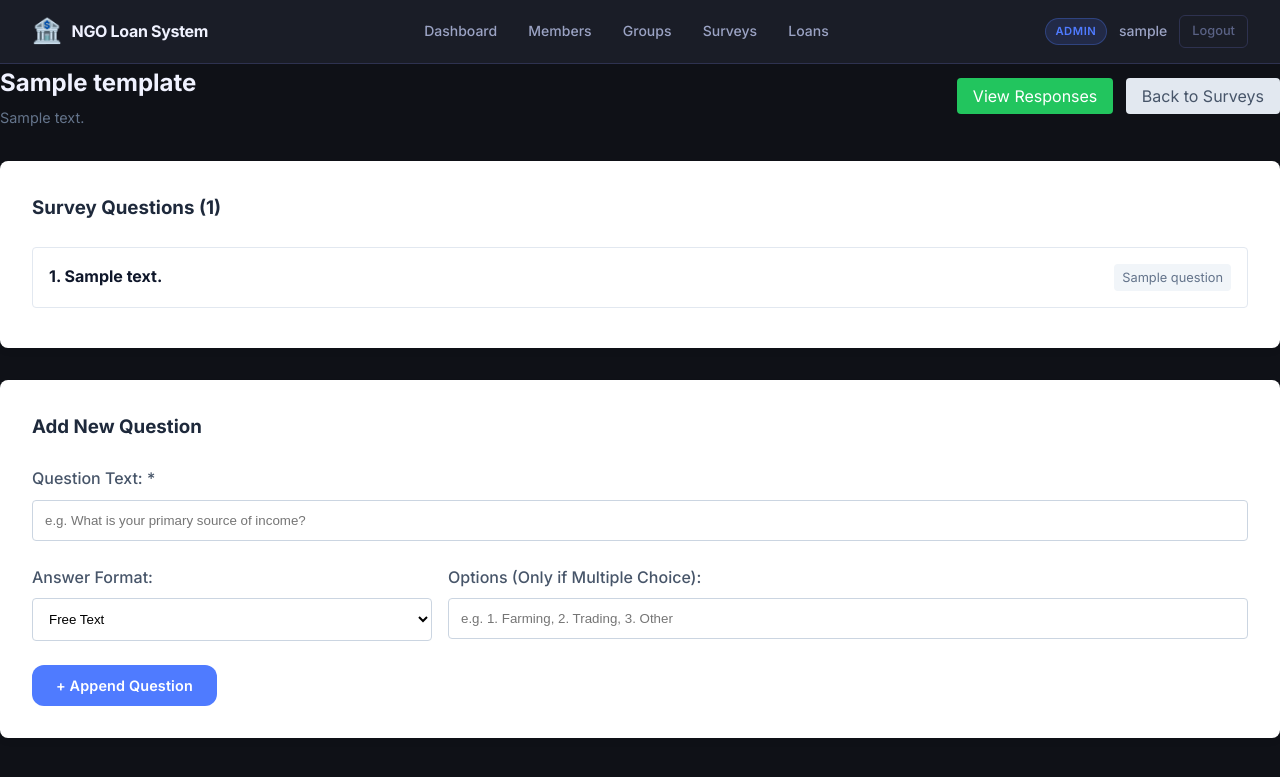
After one commit to markfranci/ngo-sms-loan-system, a Flask app: page /surveys/1 in a window 1280 px wide. The commit adds this page. Shown: the top 777 px of the page. Run offline with Flask 3, Linux system fonts and the light colour scheme; a user stored in the database is signed in; tables that the repository leaves empty hold one stand-in row (values such as "Sample post"); parts of the project's set-up code (start-up, migrations or seed data) failed here and were passed over.

Commit message:
Complete Phase 5: Implement Survey Responses view and Chatbot memory

```diff
--- a/app/__init__.py
+++ b/app/__init__.py
@@ -51,4 +51,8 @@ def create_app():
     from app.routes.whatsapp import whatsapp
     app.register_blueprint(whatsapp)
 
+    # Surveys blueprint — handles Survey template logic
+    from app.routes.surveys import surveys
+    app.register_blueprint(surveys)
+
     return app
--- a/app/models/member.py
+++ b/app/models/member.py
@@ -35,6 +35,9 @@ class Member(db.Model):
     # This links to the 'id' column in the 'groups' table
     group_id = db.Column(db.Integer, db.ForeignKey('groups.id'), nullable=True)
 
+    # Chatbot Memory: Tracks which survey the user is currently taking
+    current_survey_id = db.Column(db.Integer, db.ForeignKey('survey_templates.id'), nullable=True)
+
     # Automatically records the exact date and time the member was registered
     registered_at = db.Column(db.DateTime, default=datetime.utcnow)
 
--- /dev/null
+++ b/app/routes/surveys.py
@@ -0,0 +1,106 @@
+from flask import Blueprint, render_template, request, flash, redirect, url_for
+from flask_login import login_required, current_user
+from app import db
+from app.models.survey import SurveyTemplate, SurveyQuestion, SurveyResponse
+from app.models.member import Member
+
+# Create a new Blueprint for surveys
+surveys = Blueprint('surveys', __name__, url_prefix='/surveys')
+
+@surveys.route('/')
+@login_required
+def index():
+    # Fetch all survey templates from the database, newest first
+    all_templates = SurveyTemplate.query.order_by(SurveyTemplate.created_at.desc()).all()
+    # Send them to the index page to be displayed in a table
+    return render_template('surveys/index.html', templates=all_templates)
+
+@surveys.route('/new', methods=['GET', 'POST'])
+@login_required
+def create():
+    if request.method == 'POST':
+        # Grab the text the user typed into the form
+        title = request.form.get('title')
+        description = request.form.get('description')
+
+        # Validation: Ensure they didn't leave the title blank
+        if not title:
+            flash('Survey title is required.', 'danger')
+            return redirect(url_for('surveys.create'))
+
+        # Build a new SurveyTemplate object using the model we reviewed
+        new_template = SurveyTemplate(
+            title=title,
+            description=description,
+            created_by=current_user.id
+        )
+
+        # Save securely to MariaDB
+        db.session.add(new_template)
+        db.session.commit()
+
+        flash('Survey template created successfully!', 'success')
+        # Send them back to the list of surveys
+        return redirect(url_for('surveys.index'))
+
+    # If it's a GET request, just display the empty form
+    return render_template('surveys/create_template.html')
+
+@surveys.route('/<int:survey_id>', methods=['GET', 'POST'])
+@login_required
+def view_survey(survey_id):
+    # 1. Fetch the exact survey by its ID. If typed wrong, return 404 Error.
+    survey = SurveyTemplate.query.get_or_404(survey_id)
+
+    if request.method == 'POST':
+        # 2. Grab what you typed into the "Add Question" form
+        question_text = request.form.get('question_text')
+        question_type = request.form.get('question_type')
+        options = request.form.get('options') # Only used if they picked Multiple Choice
+
+        if not question_text:
+            flash('Question text cannot be empty.', 'danger')
+            return redirect(url_for('surveys.view_survey', survey_id=survey.id))
+
+        # 3. Automatically set the order (if there are 3 questions, this new one is #4)
+        next_order = len(survey.questions) + 1
+
+        new_question = SurveyQuestion(
+            template_id=survey.id,
+            question_text=question_text,
+            question_type=question_type,
+            options=options,
+            order_number=next_order
+        )
+
+        # 4. Save the new question permanently to MariaDB
+        db.session.add(new_question)
+        db.session.commit()
+
+        flash('Question added to survey!', 'success')
+        return redirect(url_for('surveys.view_survey', survey_id=survey.id))
+
+    # 5. Display the dashboard for this specific survey
+    return render_template('surveys/view_template.html', survey=survey)
+
+@surveys.route('/<int:survey_id>/responses')
+@login_required
+def view_responses(survey_id):
+    survey = SurveyTemplate.query.get_or_404(survey_id)
+    questions = survey.questions
+
+    # Get all responses for these questions
+    responses = SurveyResponse.query.join(SurveyQuestion).filter(SurveyQuestion.template_id == survey_id).all()
+
+    # Group responses by member
+    # member_data = { member_id: { 'member': Member_obj, 'answers': { question_id: answer } } }
+    member_data = {}
+    for response in responses:
+        if response.member_id not in member_data:
+            member_data[response.member_id] = {
+                'member': Member.query.get(response.member_id),
+                'answers': {}
+            }
+        member_data[response.member_id]['answers'][response.question.id] = response.answer
+
+    return render_template('surveys/responses.html', survey=survey, questions=questions, member_data=member_data)
--- a/app/templates/base.html
+++ b/app/templates/base.html
@@ -42,7 +42,7 @@
       <a href="{{ url_for('main.dashboard') }}" class="nav-link">Dashboard</a>
       <a href="#" class="nav-link">Members</a>
       <a href="{{ url_for('groups.index') }}" class="nav-link">Groups</a>
-      <a href="#" class="nav-link">Surveys</a>
+      <a href="{{ url_for('surveys.index') }}" class="nav-link">Surveys</a>
       <a href="#" class="nav-link">Loans</a>
     </div>
 
--- /dev/null
+++ b/app/templates/surveys/view_template.html
@@ -0,0 +1,74 @@
+{% extends 'base.html' %}
+{% block title %}{{ survey.title }}{% endblock %}
+
+{% block content %}
+<div class="content-header" style="display: flex; justify-content: space-between; align-items: center; margin-bottom: 2rem;">
+    <div>
+        <h2 style="margin-bottom: 0.25rem;">{{ survey.title }}</h2>
+        <p style="color: #64748b; font-size: 0.9rem;">{{ survey.description }}</p>
+    </div>
+    <div>
+        <a href="{{ url_for('surveys.view_responses', survey_id=survey.id) }}" class="btn btn-success" style="background: #22c55e; color: white; text-decoration: none; border-radius: 4px; padding: 0.5rem 1rem; margin-right: 0.5rem;">View Responses</a>
+        <a href="{{ url_for('surveys.index') }}" class="btn" style="background: #e2e8f0; color: #475569; text-decoration: none; border-radius: 4px; padding: 0.5rem 1rem;">Back to Surveys</a>
+    </div>
+</div>
+
+<!-- List of Existing Questions -->
+<div style="background: white; border-radius: 8px; box-shadow: 0 4px 6px rgba(0,0,0,0.05); padding: 2rem; margin-bottom: 2rem;">
+    <h3 style="margin-bottom: 1.5rem; color: #1e293b;">Survey Questions ({{ survey.questions|length }})</h3>
+
+    {% if survey.questions %}
+        <ul style="list-style: none; padding: 0; margin: 0;">
+            {% for question in survey.questions %}
+            <li style="padding: 1rem; border: 1px solid #e2e8f0; border-radius: 4px; margin-bottom: 0.5rem; display: flex; flex-direction: column;">
+                <div style="display: flex; justify-content: space-between;">
+                    <strong style="color: #0f172a;">{{ question.order_number }}. {{ question.question_text }}</strong>
+                    <span style="background: #f1f5f9; padding: 0.2rem 0.5rem; border-radius: 4px; font-size: 0.8rem; color: #64748b;">
+                        {{ question.question_type|capitalize }}
+                    </span>
+                </div>
+                {% if question.question_type == 'multiple_choice' %}
+                    <div style="margin-top: 0.5rem; color: #475569; font-size: 0.9rem; background: #f8fafc; padding: 0.5rem; border-radius: 4px;">
+                        <strong>Options:</strong> {{ question.options }}
+                    </div>
+                {% endif %}
+            </li>
+            {% endfor %}
+        </ul>
+    {% else %}
+        <p style="color: #64748b; font-style: italic;">No questions added yet. Use the form below to create your first question!</p>
+    {% endif %}
+</div>
+
+<!-- Add New Question Form -->
+<div style="background: white; border-radius: 8px; box-shadow: 0 4px 6px rgba(0,0,0,0.05); padding: 2rem;">
+    <h3 style="margin-bottom: 1.5rem; color: #1e293b;">Add New Question</h3>
+
+    <form method="POST" action="{{ url_for('surveys.view_survey', survey_id=survey.id) }}">
+        <div style="margin-bottom: 1.5rem;">
+            <label for="question_text" style="display: block; margin-bottom: 0.5rem; font-weight: 500; color: #475569;">Question Text: *</label>
+            <input type="text" id="question_text" name="question_text" required placeholder="e.g. What is your primary source of income?" style="width: 100%; padding: 0.75rem; border: 1px solid #cbd5e1; border-radius: 4px; box-sizing: border-box;">
+        </div>
+
+        <div style="margin-bottom: 1.5rem; display: flex; gap: 1rem;">
+            <div style="flex: 1;">
+                <!-- This lets you choose text vs number vs choice! -->
+                <label for="question_type" style="display: block; margin-bottom: 0.5rem; font-weight: 500; color: #475569;">Answer Format:</label>
+                <select id="question_type" name="question_type" style="width: 100%; padding: 0.75rem; border: 1px solid #cbd5e1; border-radius: 4px; box-sizing: border-box; background: white;">
+                    <option value="text">Free Text</option>
+                    <option value="number">Number</option>
+                    <option value="multiple_choice">Multiple Choice</option>
+                </select>
+            </div>
+
+            <div style="flex: 2;">
+                <!-- If it's multiple choice, you type the options here! -->
+                <label for="options" style="display: block; margin-bottom: 0.5rem; font-weight: 500; color: #475569;">Options (Only if Multiple Choice):</label>
+                <input type="text" id="options" name="options" placeholder="e.g. 1. Farming, 2. Trading, 3. Other" style="width: 100%; padding: 0.75rem; border: 1px solid #cbd5e1; border-radius: 4px; box-sizing: border-box;">
+            </div>
+        </div>
+
+        <button type="submit" class="btn btn-primary" style="padding: 0.75rem 1.5rem;">+ Append Question</button>
+    </form>
+</div>
+{% endblock %}
```
Also changed, not shown: app/routes/whatsapp.py (+78 -22 lines), app/templates/surveys/create_template.html (added, +25 -0 lines), app/templates/surveys/index.html (added, +43 -0 lines), app/templates/surveys/responses.html (added, +51 -0 lines).
